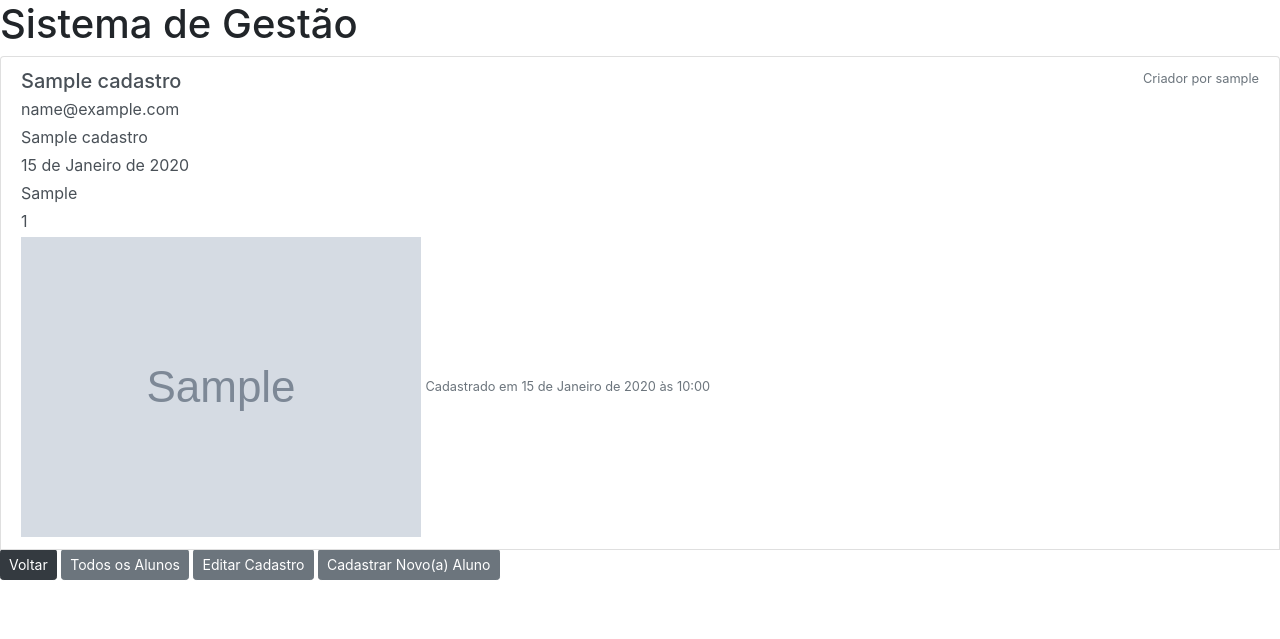
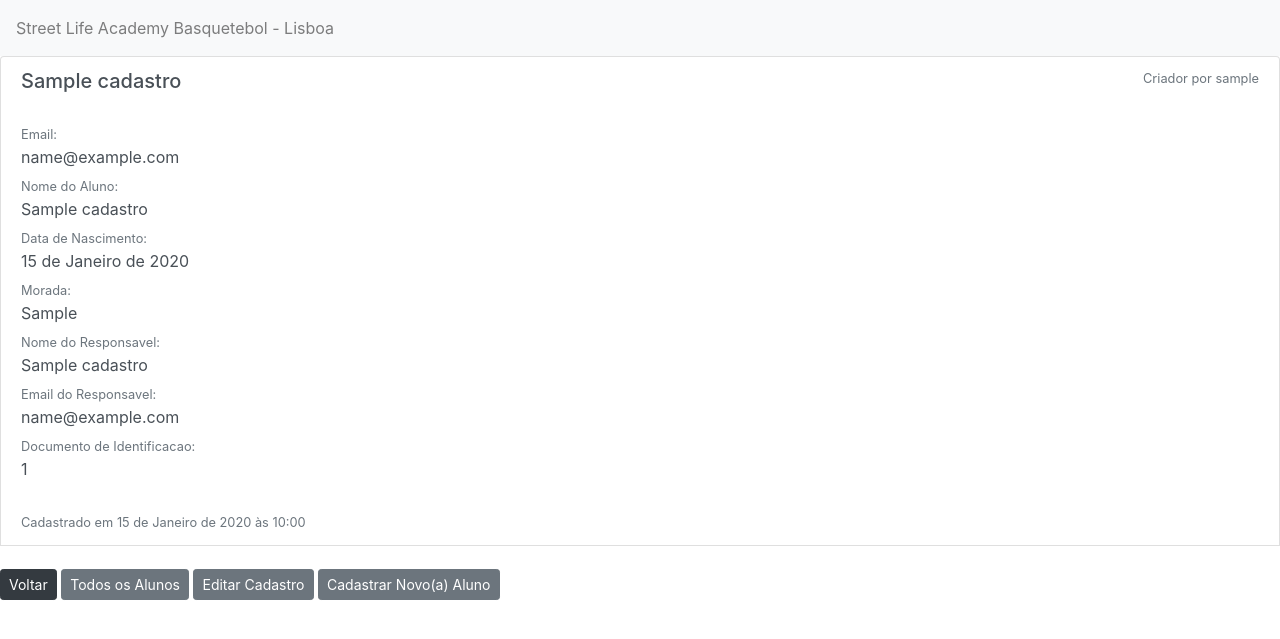
Before and after one commit to BeatrizUser/SLAB---Lisboa, a Django app: a page that uses slab_lisboa/cadastro/templates/cadastro/base.html in a window 1280 px wide. Shown: the top 639 px of the page. Run offline with Django 4.2, Linux system fonts and the light colour scheme; tables that the repository leaves empty hold one stand-in row (values such as "Sample post"); grey boxes marked "Sample" are stand-in pictures; some libraries are stand-ins or nearby versions.

```diff
--- a/slab_lisboa/cadastro/templates/cadastro/base.html
+++ b/slab_lisboa/cadastro/templates/cadastro/base.html
@@ -6,12 +6,16 @@
     <meta charset="UTF-8">
     <meta http-equiv="X-UA-Compatible" content="IE=edge">
     <meta name="viewport" content="width=device-width, initial-scale=1.0">
-    <title>Document</title>
+    <title>SLAB|Lisboa</title>
     <link rel="stylesheet" href="{% static 'css/bootstrap.min.css' %}">
     <script src="{% static 'js/bootstrap.min.js' %}"></script></head>
 <body>
     <header>
-        <h1>Sistema de Gestão</h1>
+        <nav class="navbar navbar-light bg-light">
+            <span class="navbar-text">
+                Street Life Academy Basquetebol - Lisboa
+            </span>
+        </nav>
     </header>
     <main>
         {% block content %}
--- a/slab_lisboa/cadastro/templates/cadastro/cadastro_detail.html
+++ b/slab_lisboa/cadastro/templates/cadastro/cadastro_detail.html
@@ -7,19 +7,25 @@
             <div class="d-flex w-100 justify-content-between">
               <h5 class="mb-1">{{ cadastro.nome_completo_aluno }}</h5>
               <small class="text-muted">Criador por {{ cadastro.author }}</small>
-            </div>
+            </div><br>
 
+            <small class="text-muted">Email:</small>
             <p class="mb-1">{{cadastro.email}}</p>
+            <small class="text-muted">Nome do Aluno:</small>
             <p class="mb-1">{{cadastro.nome_completo_aluno}}</p>
+            <small class="text-muted">Data de Nascimento:</small>
             <p class="mb-1">{{cadastro.data_de_Nascimento_do_Aluno}}</p>
+            <small class="text-muted">Morada:</small>
             <p class="mb-1">{{cadastro.morada}}</p>
-            <p class="mb-1">{{nome_completo_responsavel}}</p>
-            <p class="mb-1">{{email_do_responsavel}}</p>
+            <small class="text-muted">Nome do Responsavel:</small>
+            <p class="mb-1">{{cadastro.nome_completo_responsavel}}</p>
+            <small class="text-muted">Email do Responsavel:</small>
+            <p class="mb-1">{{cadastro.email_do_responsavel}}</p>
+            <small class="text-muted">Documento de Identificacao:</small>
             <p class="mb-1">{{cadastro.documento_de_id}}</p>
-            <img src="slab_lisboa/{{cadastro.foto}}" alt="">
 
-            <small class="text-muted">Cadastrado em {{ cadastro.created }}</small>
-          </a>
+            <br><small class="text-muted">Cadastrado em {{ cadastro.created }}</small>
+          </a><br>
           <a href="/cadastro/"><button type="submit" class="btn btn-dark btn-sm">Voltar</button></a>
           <a href="/admin/cadastro/cadastro/"><button type="submit" class="btn btn-secondary btn-sm">Todos os Alunos</button></a>
           <a href="/admin/cadastro/cadastro/{{cadastro.id}}/change/"><button type="submit" class="btn btn-secondary btn-sm">Editar Cadastro</button></a>
--- a/slab_lisboa/cadastro/templates/cadastro/cadastro_list.html
+++ b/slab_lisboa/cadastro/templates/cadastro/cadastro_list.html
@@ -4,7 +4,7 @@
 
 {% block content %}
     {% for cad in cadastro_list %}
-          <a href="/cadastro/{{cad.slug}}" class="list-group-item list-group-item-action">
+    <br><a href="/cadastro/{{cad.slug}}" class="list-group-item list-group-item-action">
             <div class="d-flex w-100 justify-content-between">
               <h5 class="mb-1">{{ cad.nome_completo_aluno }}</h5>
               <small class="text-muted">Criador por {{ cad.author }}</small>
```
